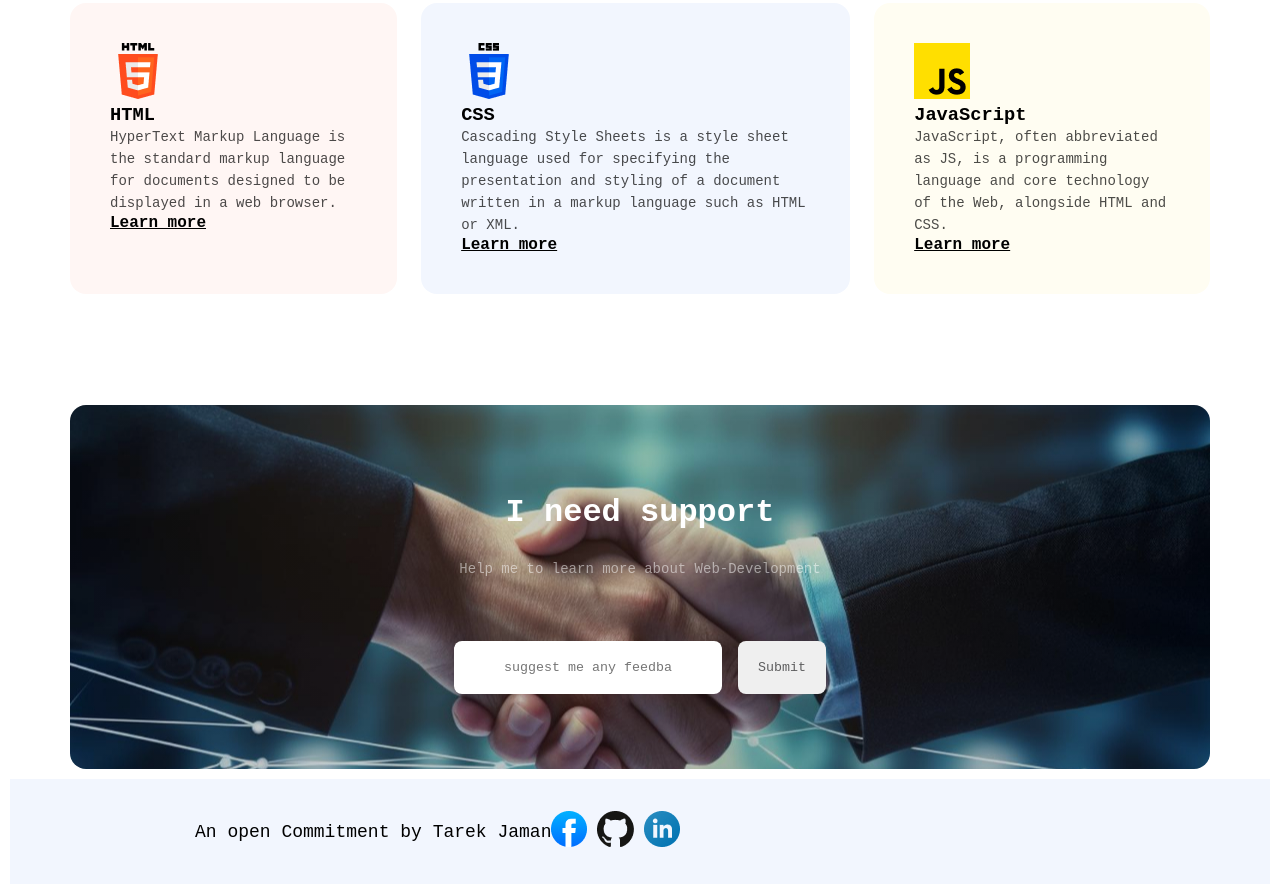
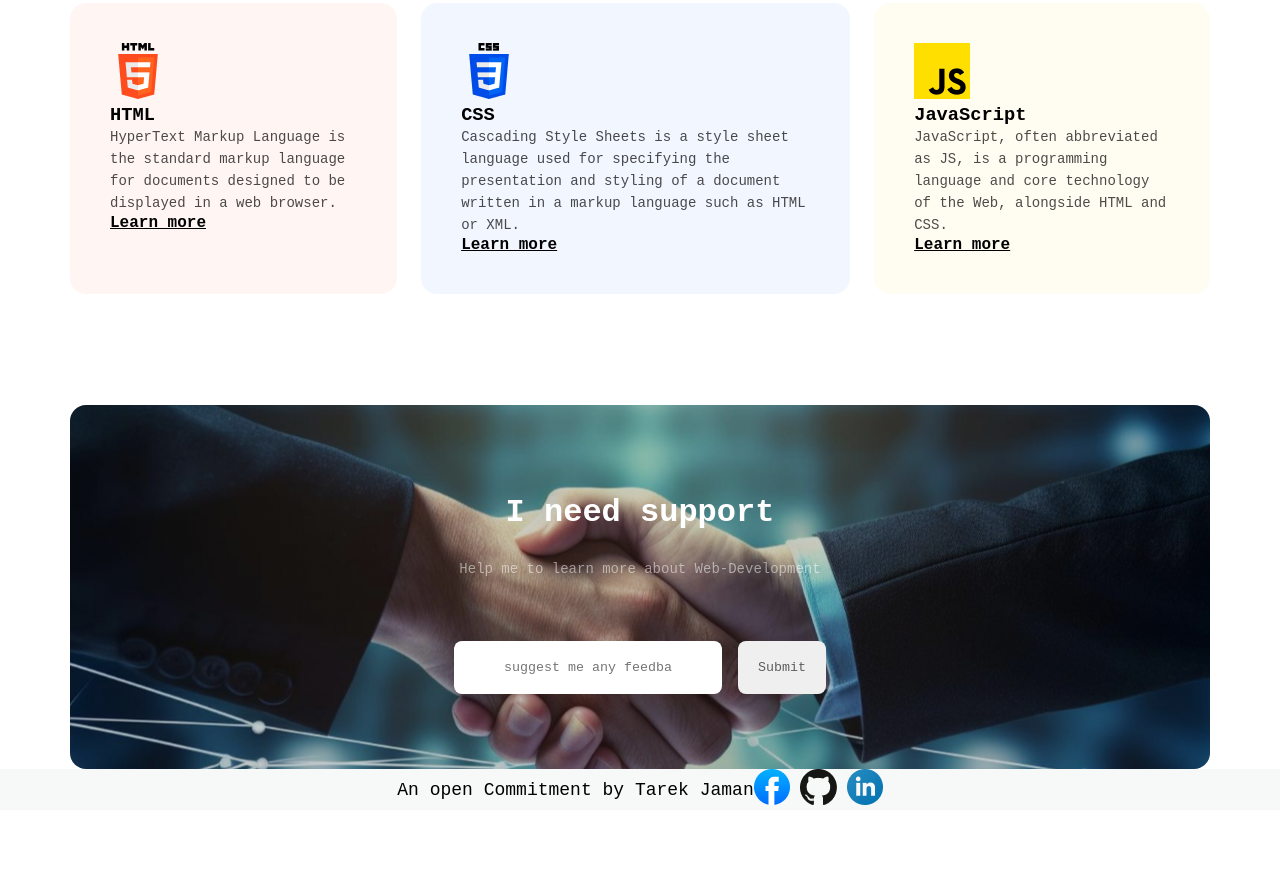
Before and after one commit to tarekbinjaman/first-assingment, a plain HTML site: page index.html in a window 1280 px wide. Shown: the part 3164-4058 px from the top of the page. After the commit the page ends 3974 px from the top, so only its background shows below. Drawn offline with Linux system fonts and the light colour scheme; a web font is replaced by a local one.

Commit message:
still not fixed

```diff
--- a/index.html
+++ b/index.html
@@ -106,10 +106,8 @@
         </section>
     </main>
     <footer>
-        <div class="last">
         <div class="author">
             <p>An open Commitment by Tarek Jaman</p>
-
         </div>
         <div class="media-icons">
             <a href="facebook.com">
@@ -122,7 +120,7 @@
                 <img src="assets/linkedin-icon 1.png" alt="">
             </a>
         </div>
-    </div>
+
     </footer>
 </body>
 </html>
--- a/style.css
+++ b/style.css
@@ -288,16 +288,17 @@ background-color: black;
 }
 
 footer {
-    box-sizing: border-box;
-    padding: 32px 155px;
-    margin: 10px;
-    background-color: #F2F6FE;
+    max-width: 1440px;
+    display: flex;
+    background-color: #F7F8F8;
+    align-items: center;
+    justify-content: center;
+
 }
 
-footer .author p {
+footer .author{
     font-size: 18px;
     font-weight: 400;
-    padding-left: 30px;
 }
 .media-icons {
     display: flex;
@@ -313,5 +314,4 @@ footer .author p {
     display: flex;
     align-items: center;
     justify-content: space-between;
-    max-width: max-content;
 }
```
